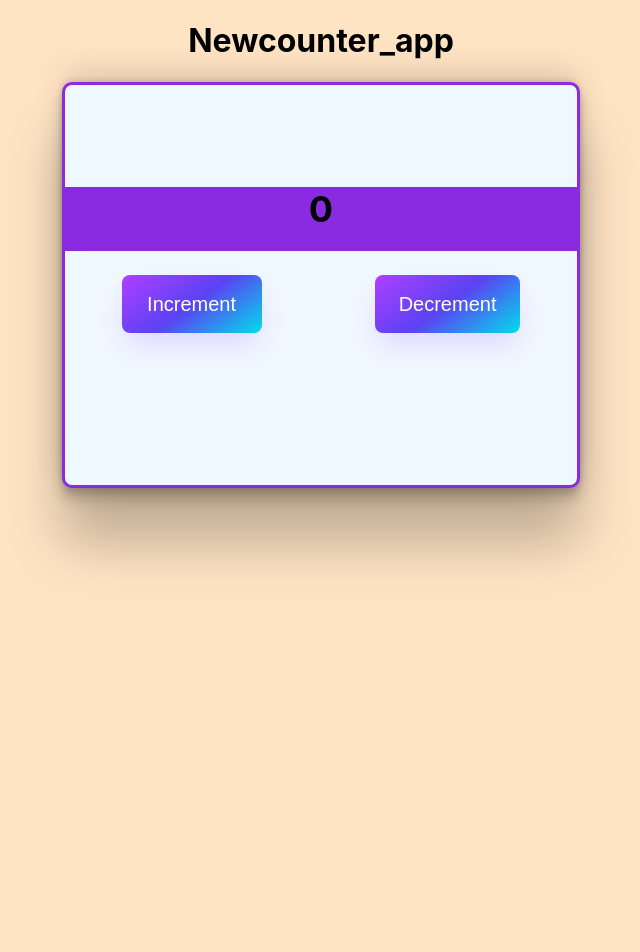
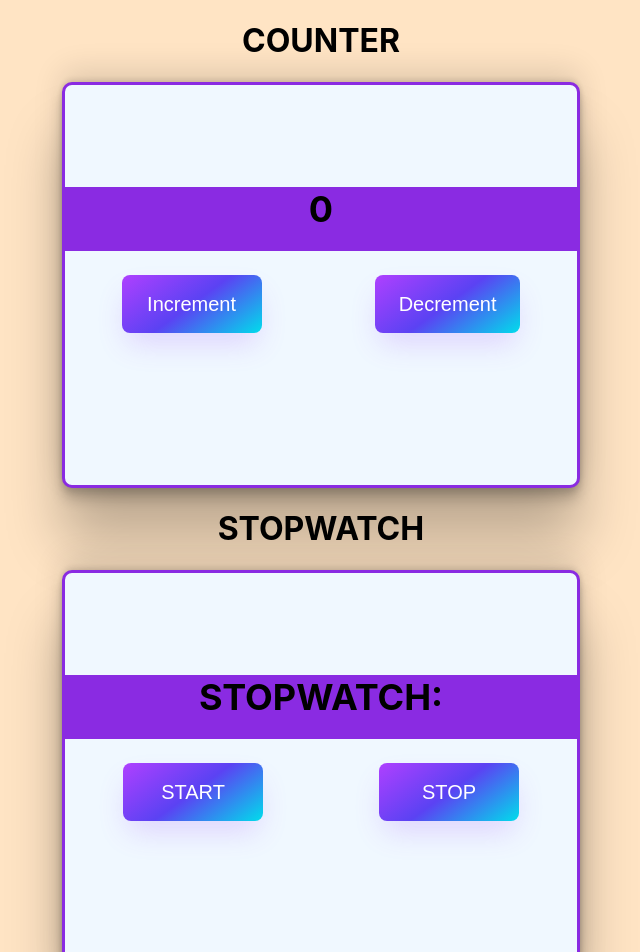
Before and after one commit to ujjwalsingh13feb/Interview_prepration, a React (Create React App) app in the folder counter-app/: page / in a window 1280 px wide. Shown: the top 952 px of the page, without its empty margins (319-959 px from the left). Before the commit the page ends 800 px from the top, so only its background shows below. Built offline with nearby package versions, Linux system fonts and the light colour scheme.

Commit message:
stopwatch

```diff
--- a/counter-app/src/App.js
+++ b/counter-app/src/App.js
@@ -1,13 +1,15 @@
 
 import './App.css';
-import Newcounter from './component/Newcounter';
-
+// import Newcounter from './component/Newcounter';
+import StopWatch from './component/StopWatch';
+import Counter from './component/Counter';
 
 function App() {
   return (
     <div className="App">
-     {/* <Counter/> */}
-      <Newcounter/>
+     <Counter/>
+      {/* <Newcounter/> */}
+      <StopWatch/> */
     </div>
   );
 }
--- a/counter-app/src/component/Counter.jsx
+++ b/counter-app/src/component/Counter.jsx
@@ -20,7 +20,7 @@ export const Counter = () => {
 
   return (
     <>
-      <h1>Counter-App</h1>
+      <h1>COUNTER</h1>
       <div className="counter-main">
         <div className="counter">
             <h1 className="show">{count}</h1>
--- /dev/null
+++ b/counter-app/src/component/StopWatch.jsx
@@ -0,0 +1,35 @@
+import React, { useRef, useState } from 'react'
+import "../css/stopwatch.css"
+
+const StopWatch = () => {
+   const [time,setTime] = useState(null)
+
+   const intervalref = useRef(null)
+
+    const handleStart =()=>{
+        intervalref.current = setInterval(()=>{
+        setTime(Date.now())
+       },10)
+    }
+
+    const handleStop =()=>{
+      clearInterval(intervalref.current)
+    }
+  return (
+   <>
+    <h1>STOPWATCH</h1>
+    <div className='main-stopwatch'>
+        <div className='stopwatch'>
+            <h1 className='show'>STOPWATCH:  {time}</h1>
+            <div className='btn'>
+                <button onClick={handleStart}>START</button>
+                <button onClick={handleStop}>STOP</button>
+            </div>
+        </div>
+    </div>
+   </>
+
+  )
+}
+
+export default StopWatch
--- /dev/null
+++ b/counter-app/src/css/stopwatch.css
@@ -0,0 +1,69 @@
+.main-stopwatch{
+
+    border: 3px solid   blueviolet;
+    background-color: aliceblue;
+    box-shadow: rgba(0, 0, 0, 0.25) 0px 54px 55px, rgba(0, 0, 0, 0.12) 0px -12px 30px, rgba(0, 0, 0, 0.12)
+     0px 4px 6px, rgba(0, 0, 0, 0.17) 0px 12px 13px, rgba(0, 0, 0, 0.09) 0px -3px 5px;
+     margin: auto;
+     border-radius: 10px;
+     width: 40%;
+   height: 50vh;
+}
+.stopwatch{
+    margin-top: 20%;
+    font-size: large;
+
+}
+.show{
+
+    background-color: blueviolet;
+     width: 100%;
+     height: 8vh;
+}
+
+/*
+<!-- HTML !-->
+<button class="button-63" role="button">Button 63</button> */
+
+/* CSS */
+
+.btn{
+    display: flex;
+    justify-content: space-around;
+    margin-top: 3%;
+}
+button {
+  align-items: center;
+  background-image: linear-gradient(144deg,#AF40FF, #5B42F3 50%,#00DDEB);
+  border: 0;
+  border-radius: 8px;
+  box-shadow: rgba(151, 65, 252, 0.2) 0 15px 30px -5px;
+  box-sizing: border-box;
+  color: #FFFFFF;
+  display: flex;
+  font-family: Phantomsans, sans-serif;
+  font-size: 20px;
+  justify-content: center;
+  line-height: 1em;
+  max-width: 100%;
+  min-width: 140px;
+  padding: 19px 24px;
+  text-decoration: none;
+  user-select: none;
+  -webkit-user-select: none;
+  touch-action: manipulation;
+  white-space: nowrap;
+  cursor: pointer;
+}
+
+.button-63:active,
+.button-63:hover {
+  outline: 0;
+}
+
+@media (min-width: 768px) {
+  .button-63 {
+    font-size: 24px;
+    min-width: 196px;
+  }
+}
```
